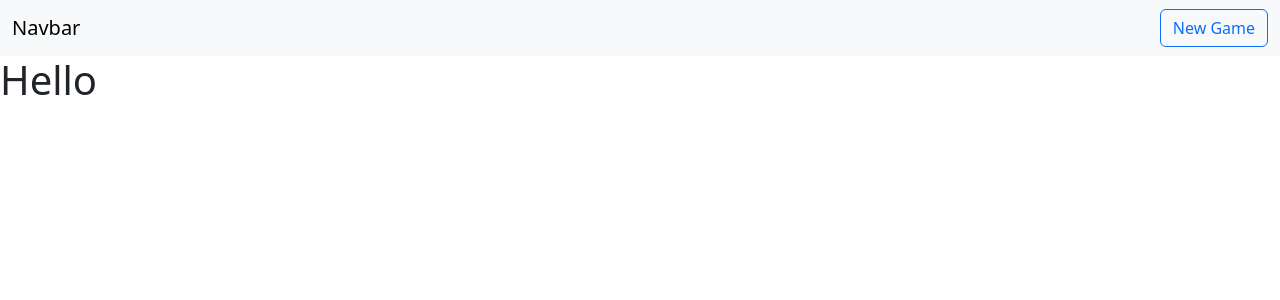
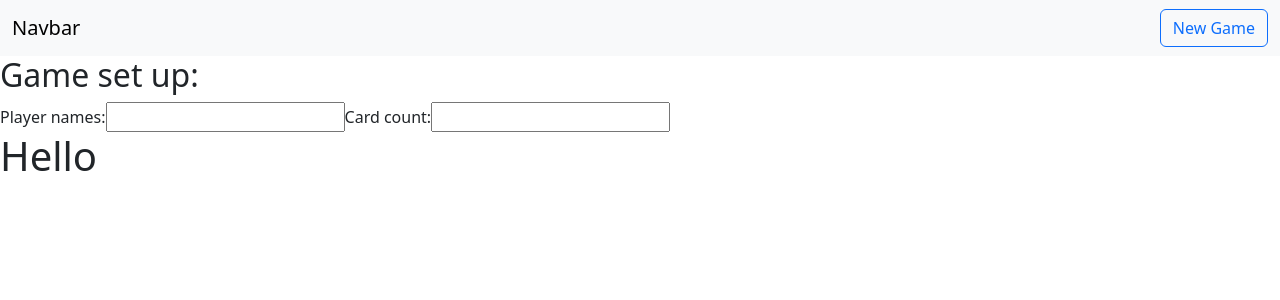
Before and after one commit to Tom2612/blop, a React (Vite) app: page / in a window 1280 px wide. Shown: the top 300 px of the page. Built offline with nearby package versions, Linux system fonts and the light colour scheme.

Commit message:
Added controller.jsx

```diff
--- a/src/App.jsx
+++ b/src/App.jsx
@@ -1,5 +1,6 @@
 import { useState } from 'react';
 import Header from './components/Header';
+import Controller from './components/Controller';
 
 function App() {
   const [game, setGame] = useState({
@@ -21,6 +22,7 @@ function App() {
   return (
     <div>
       <Header />
+      <Controller />
       <h1>Hello</h1>
     </div>
 
--- /dev/null
+++ b/src/components/Controller.jsx
@@ -0,0 +1,13 @@
+import React from 'react';
+
+export default function Controller() {
+  return (
+    <div>
+        <h2>Game set up:</h2>
+        <label>Player names:</label>
+        <input type='text'></input>
+        <label>Card count:</label>
+        <input type='number'></input>
+    </div>
+  )
+}
```
